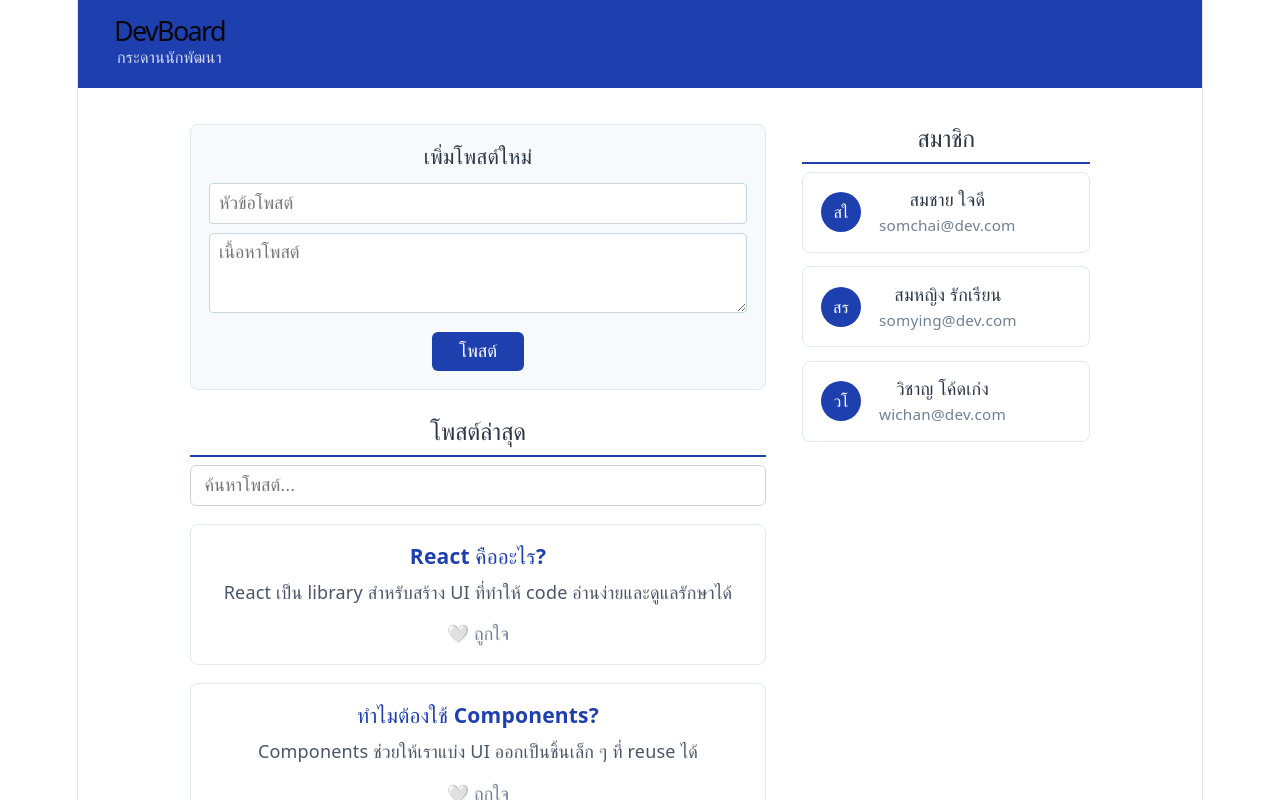
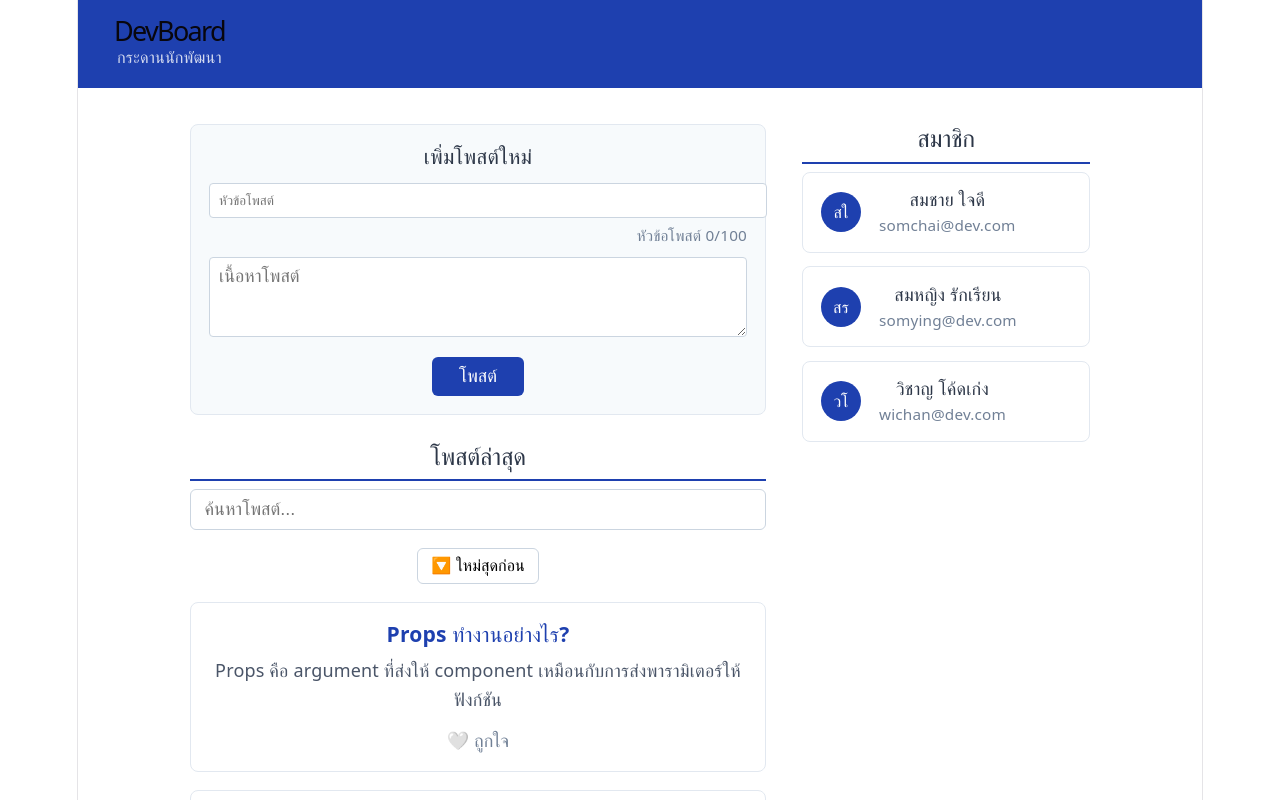
Before and after one commit to 67160200/devboard-67160200, a React (Vite) app: page / in a window 1280 px wide. Shown: the top 800 px of the page. Built offline with nearby package versions, Linux system fonts and the light colour scheme.

Commit message:
challenge

```diff
--- a/src/App.jsx
+++ b/src/App.jsx
@@ -1,4 +1,4 @@
-import { useState } from "react";
+import { useState, useEffect } from "react";
 import Navbar from "./components/Navbar";
 import PostList from "./components/PostList";
 import UserCard from "./components/UserCard";
@@ -36,7 +36,11 @@
 function App() {
   // 🔹 state หลัก
   const [posts, setPosts] = useState(INITIAL_POSTS);
-  const [favorites, setFavorites] = useState([]);
+
+  const [favorites, setFavorites] = useState(() => {
+  const saved = localStorage.getItem("favorites");
+  return saved ? JSON.parse(saved) : [];
+});
 
   // 🔹 toggle ถูกใจ
   function handleToggleFavorite(postId) {
@@ -56,6 +60,10 @@
     };
     setPosts((prev) => [newPost, ...prev]);
   }
+  useEffect(() => {
+  localStorage.setItem("favorites", JSON.stringify(favorites));
+}, [favorites]);
+
 
   return (
     <div>
--- a/src/components/AddPostForm.jsx
+++ b/src/components/AddPostForm.jsx
@@ -32,17 +32,27 @@
   type="text"
   placeholder="หัวข้อโพสต์"
   value={title}
+  maxLength={100}
   onChange={(e) => setTitle(e.target.value)}
   style={{
     width: "100%",
     padding: "0.5rem",
-          marginBottom: "0.5rem",
+    marginBottom: "0.25rem",
     border: "1px solid #cbd5e0",
     borderRadius: "4px",
-          fontSize: "1rem",
-          boxSizing: "border-box",
   }}
 />
+
+<div
+  style={{
+    textAlign: "right",
+    fontSize: "0.85rem",
+    marginBottom: "0.5rem",
+    color: 100 - title.length < 10 ? "#dc2626" : "#718096",
+  }}
+>
+  หัวข้อโพสต์ {title.length}/100
+</div>
 
       <textarea
         placeholder="เนื้อหาโพสต์"
--- a/src/components/PostList.jsx
+++ b/src/components/PostList.jsx
@@ -3,11 +3,17 @@
 
 function PostList({ posts, favorites, onToggleFavorite }) {
   const [search, setSearch] = useState("");
+  const [order, setOrder] = useState("desc");
 
 
   const filtered = posts.filter((post) =>
     post.title.toLowerCase().includes(search.toLowerCase()),
   );
+
+const sorted = [...filtered].sort((a, b) =>
+  order === "desc" ? b.id - a.id : a.id - b.id
+);
+
 
   return (
     <div>
@@ -21,7 +27,6 @@
         โพสต์ล่าสุด
       </h2>
 
-      {}
       <input
         type="text"
         placeholder="ค้นหาโพสต์..."
@@ -37,16 +42,28 @@
           boxSizing: "border-box",
         }}
       />
+      <button
+  onClick={() => setOrder(order === "desc" ? "asc" : "desc")}
+  style={{
+    marginBottom: "1rem",
+    border: "1px solid #cbd5e0",
+    background: "white",
+    padding: "0.4rem 0.75rem",
+    borderRadius: "6px",
+    cursor: "pointer",
+    fontSize: "0.9rem",
+  }}
+>
+  {order === "desc" ? "🔽 ใหม่สุดก่อน" : "🔼 เก่าสุดก่อน"}
+</button>
 
-      {}
       {filtered.length === 0 && (
         <p style={{ color: "#718096", textAlign: "center", padding: "2rem" }}>
           ไม่พบโพสต์ที่ค้นหา
         </p>
       )}
 
-      {}
-      {filtered.map((post) => (
+      {sorted.map((post) => (
         <PostCard
           key={post.id}
           title={post.title}
```
Lines whose indentation alone changed are shown as unchanged.
